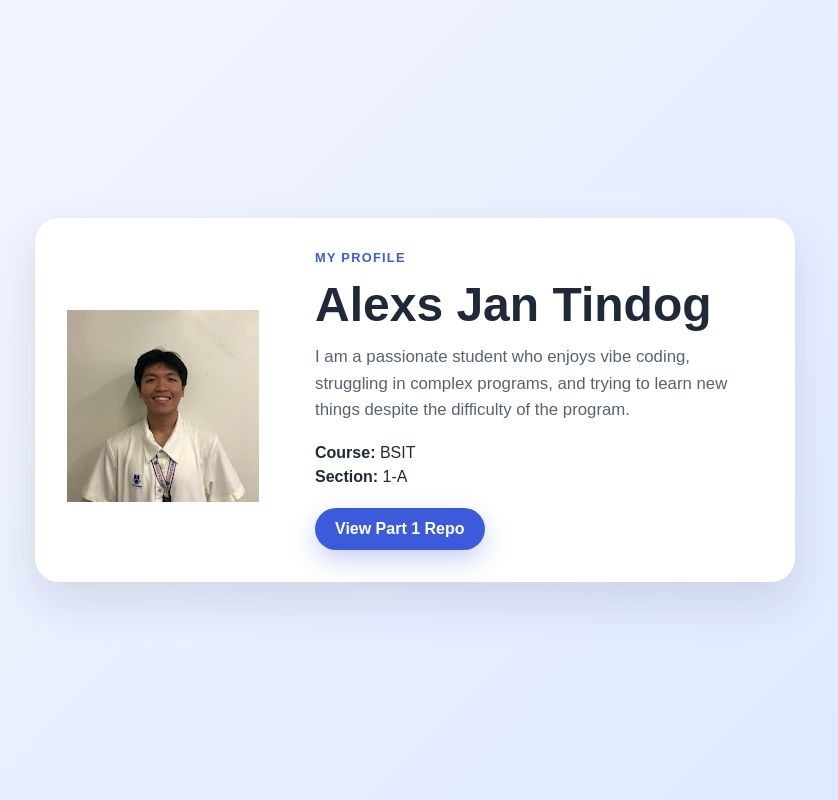
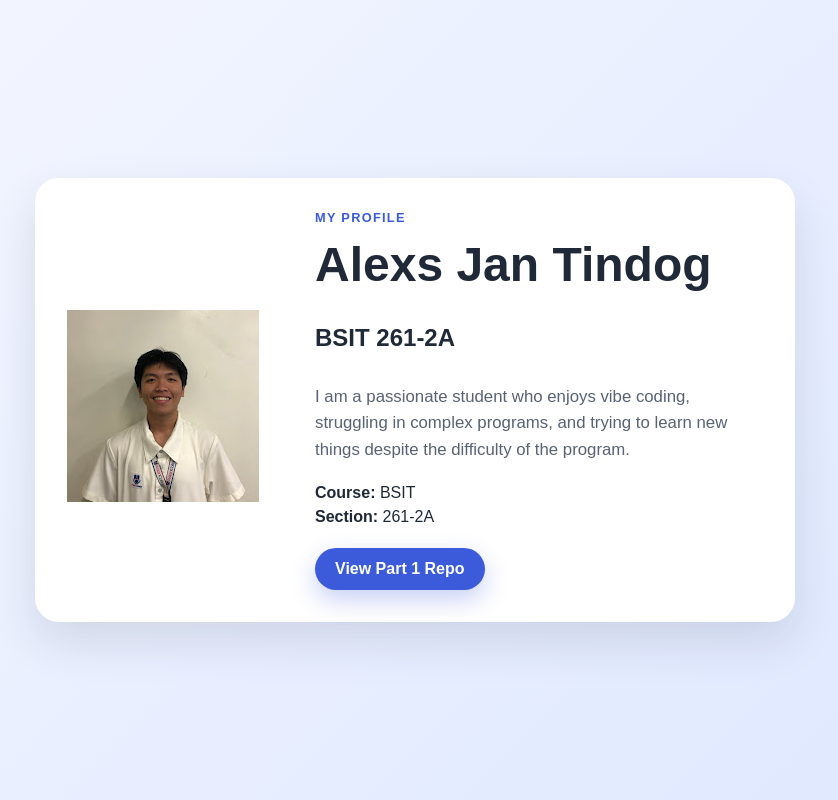
Before and after one commit to abtinfo/alexj.github.io, a plain HTML site: page index.html in a window 1280 px wide. Shown: the whole page, without its empty margins (225-1063 px from the left). Drawn offline with Linux system fonts and the light colour scheme.

Commit message:
Update index.html

```diff
--- a/index.html
+++ b/index.html
@@ -16,6 +16,7 @@
         <div class="content">
           <p class="eyebrow">My Profile</p>
           <h1>Alexs Jan Tindog</h1>
+          <h2>BSIT 261-2A</h2>
 
           <p class="bio">
             I am a passionate student who enjoys vibe coding,
@@ -24,7 +25,7 @@
 
           <ul class="details">
             <li><strong>Course:</strong> BSIT</li>
-            <li><strong>Section:</strong> 1-A</li>
+            <li><strong>Section:</strong> 261-2A</li>
           </ul>
 
           <div class="actions">
```
